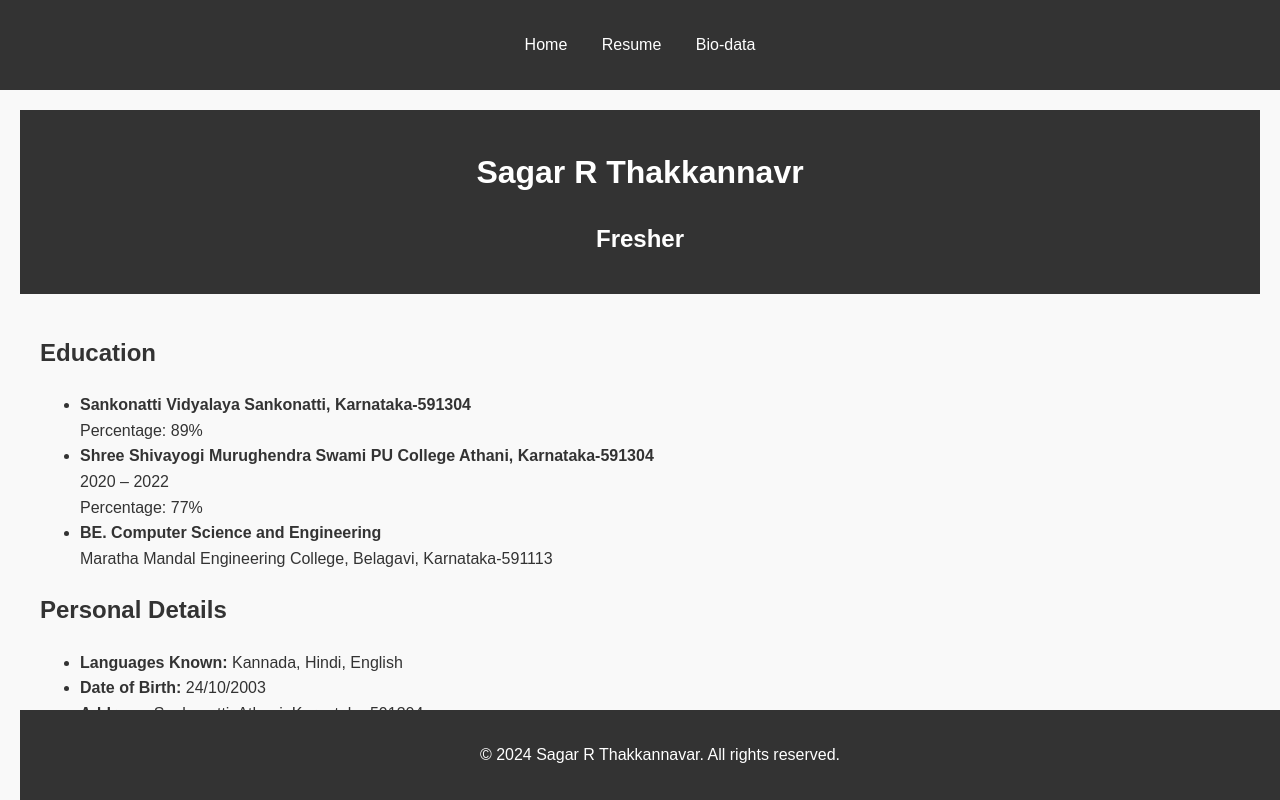
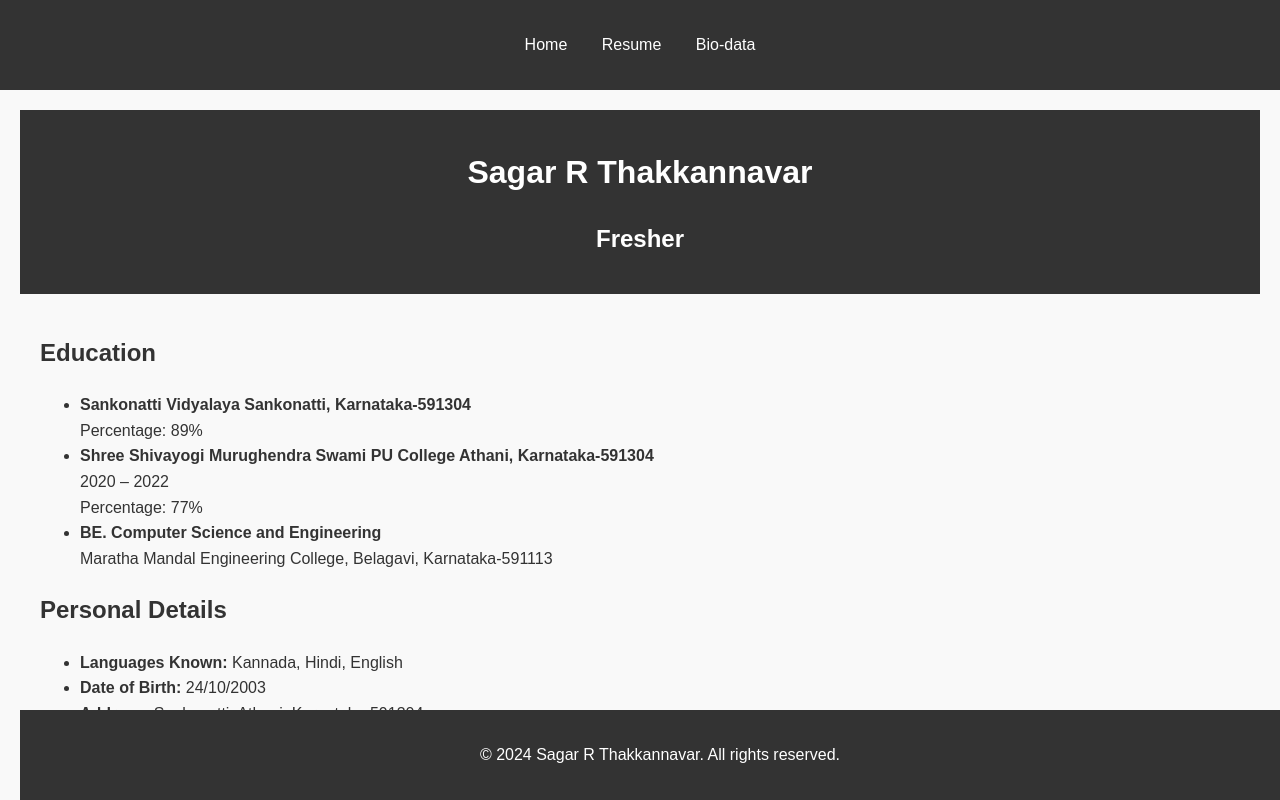
Before and after one commit to SagarThakkannavar/Resume, a plain HTML site: page resume.html in a window 1280 px wide. Shown: the top 800 px of the page. Drawn offline with Linux system fonts and the light colour scheme.

Commit message:
Update resume.html

```diff
--- a/resume.html
+++ b/resume.html
@@ -18,7 +18,7 @@
     </header>
     <main>
         <header>
-            <h1>Sagar R Thakkannavr</h1>
+            <h1>Sagar R Thakkannavar</h1>
             <h2>Fresher</h2>
         </header>
         <main>
```
